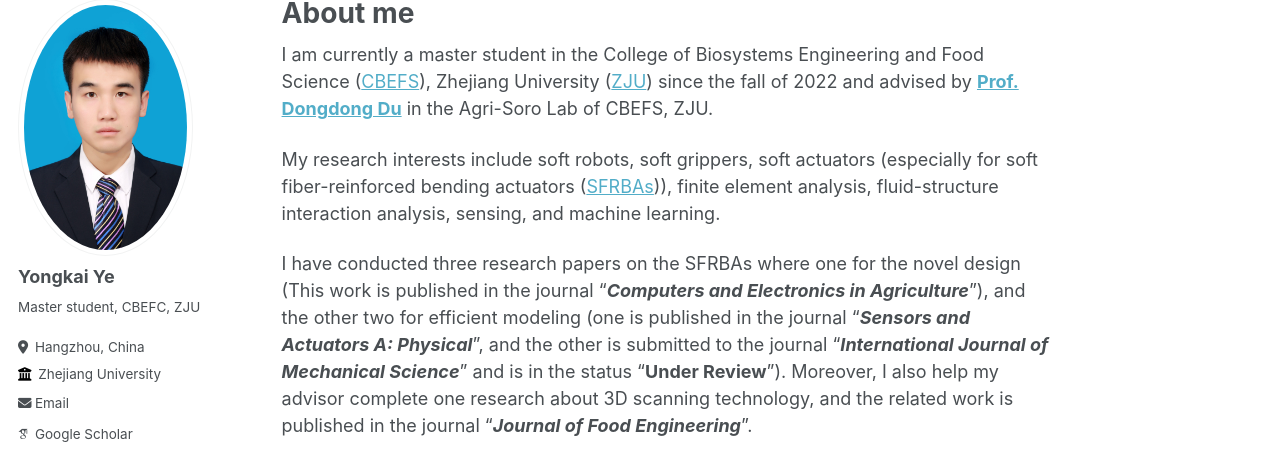
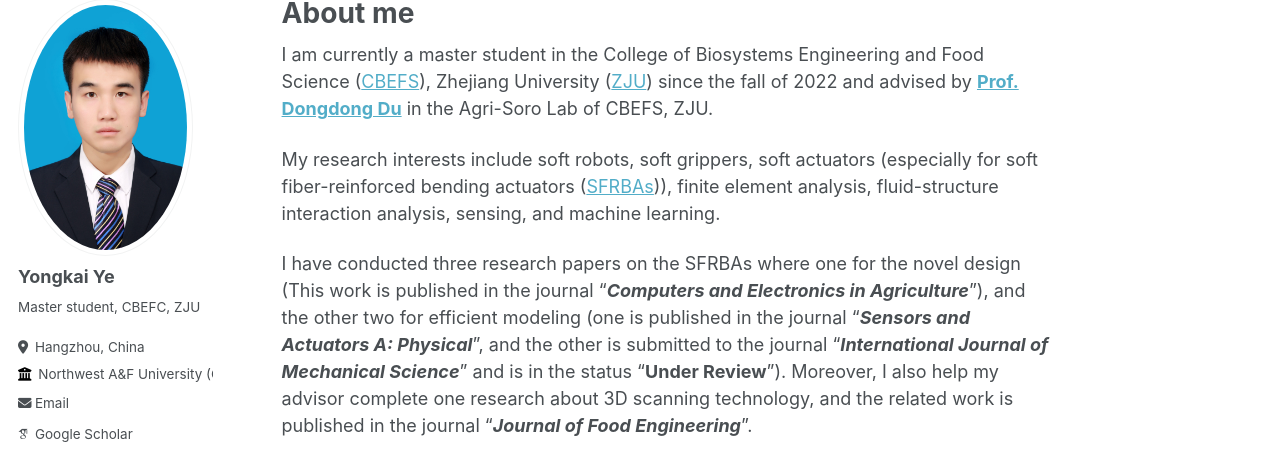
Before and after one commit to Yongkai-Ye/Yongkai-Ye.github.io, a Jekyll site: the page built from _pages/about.md, in a window 1280 px wide. Shown: the part 107-563 px from the top of the page. Built offline with Jekyll 4.4.1, drawn with Linux system fonts in a browser that asks for light colours; some web fonts are replaced.

Commit message:
Update _config.yml

```diff
--- a/_config.yml
+++ b/_config.yml
@@ -27,16 +27,17 @@ author:
   bio              : "Master student, CBEFC, ZJU"
   location         : "Hangzhou, China"
   employer         : "Zhejiang University"
+  employer         : "Northwest A&F University (Graduated)"
   URI              : ""
   email            : "yyk22213004@zju.edu.cn"
 
   # Academic websites
   arxiv            : # URL - Update with the correct link to your profile
-  googlescholar    : "https://scholar.google.com/citations?user=goi62BAAAAAJ/"
+  googlescholar    : "https://scholar.google.com/citations?user=goi62BAAAAAJ"
   impactstory      : # URL
-  orcid            : "http://orcid.org/0000-0002-5310-9435/"
+  orcid            : "http://orcid.org/0000-0002-5310-9435"
   pubmed           : #URL
-  researchgate     : "https://www.researchgate.net/profile/Yongkai-Ye-2/"
+  researchgate     : "https://www.researchgate.net/profile/Yongkai-Ye-2"
 
   # Repositories and software development
   bitbucket        : # Username - Update with your username on the site
```
